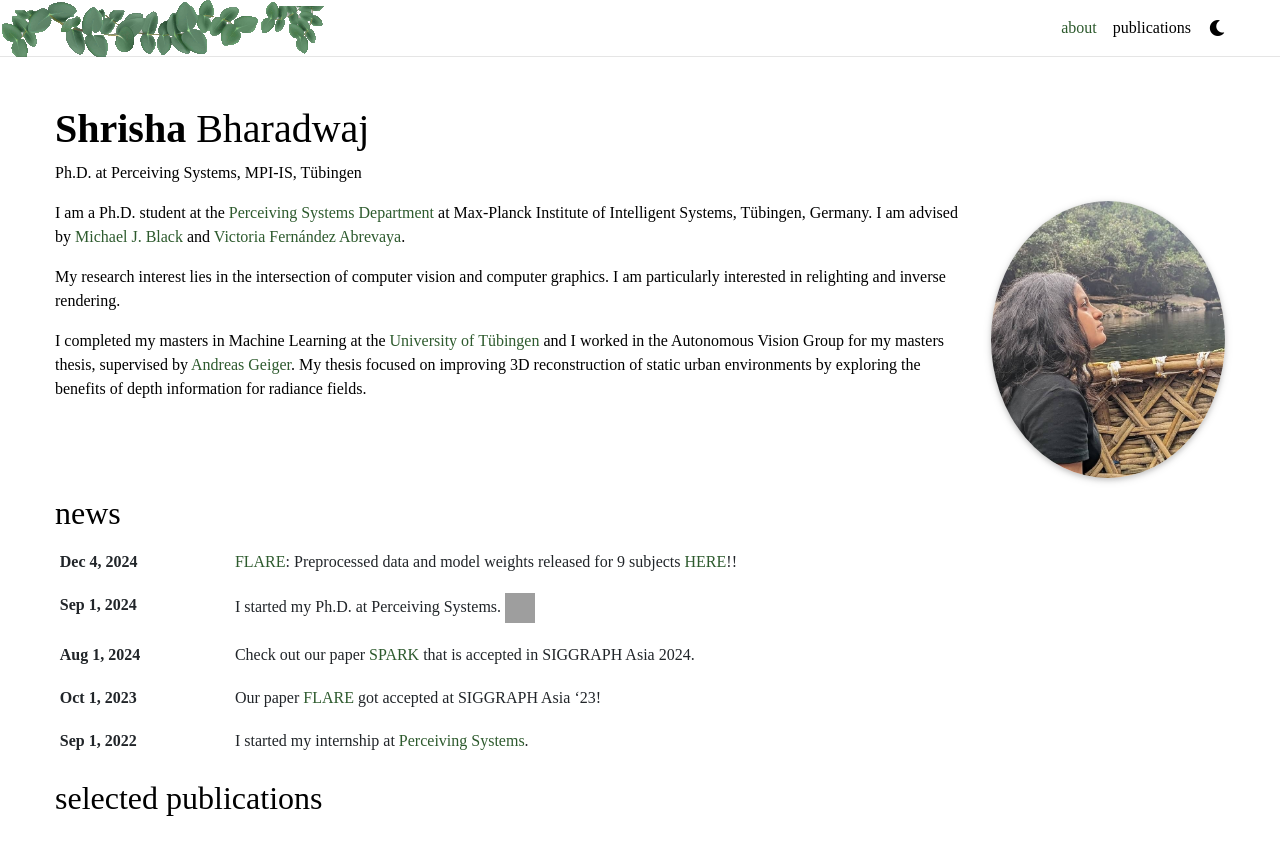
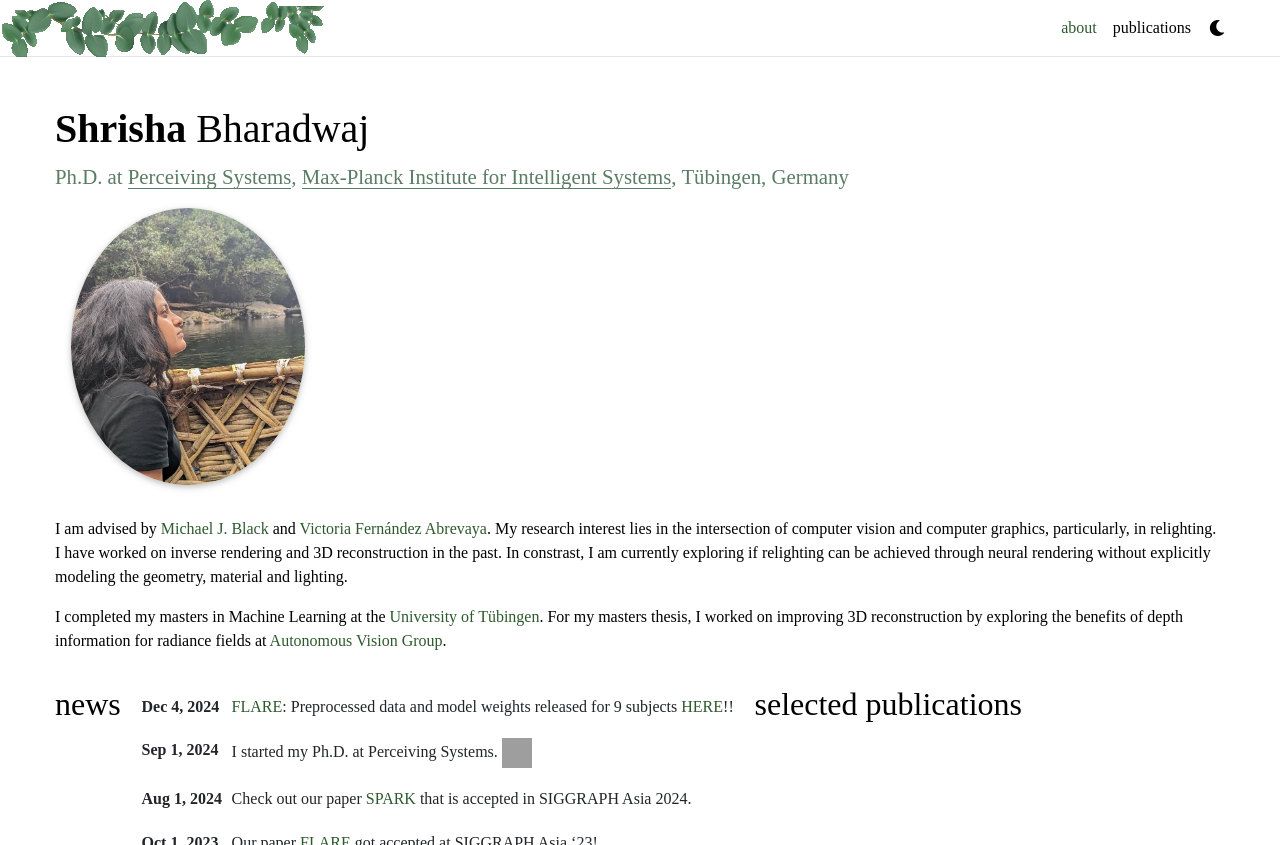
Before and after one commit to sbharadwajj/sbharadwajj.github.io, a Jekyll site: the page built from _pages/about.md, in a window 1280 px wide and 1222 px high, cut to the strip 0-845 px from the top of the window. Built offline with Jekyll 4.4.1, drawn with Linux system fonts in a browser that asks for light colours; full-size pictures stand in for the smaller copies a plugin makes; some web fonts are replaced; comment, search, counter and statistics services are not loaded; a style sheet for code colours, icons or effects is not loaded; grey boxes are pictures that could not be loaded.

Commit message:
update about

```diff
--- a/_pages/about.md
+++ b/_pages/about.md
@@ -2,7 +2,7 @@
 layout: about
 title: about
 permalink: /
-subtitle: Ph.D. at Perceiving Systems, MPI-IS, Tübingen
+subtitle: Ph.D. at <a href="https://is.mpg.de/ps/" target="_blank">Perceiving Systems</a>, <a href="https://is.mpg.de/" target="_blank">Max-Planck Institute for Intelligent Systems</a>, Tübingen, Germany
 
 profile:
   align: right
@@ -16,11 +16,9 @@ selected_papers: true # includes a list of papers marked as "selected={true}"
 social: true  # includes social icons at the bottom of the page
 ---
 
-I am a Ph.D. student at the [Perceiving Systems Department](https://ps.is.mpg.de/) at Max-Planck Institute of Intelligent Systems, Tübingen, Germany. I am advised by [Michael J. Black](https://ps.is.mpg.de/person/black) and [Victoria Fernández Abrevaya](https://vabrevaya.github.io/).
+I am advised by [Michael J. Black](https://ps.is.mpg.de/person/black) and [Victoria Fernández Abrevaya](https://vabrevaya.github.io/). My research interest lies in the intersection of computer vision and computer graphics, particularly, in relighting. I have worked on inverse rendering and 3D reconstruction in the past. In constrast, I am currently exploring if relighting can be achieved through neural rendering without explicitly modeling the geometry, material and lighting.
 
-My research interest lies in the intersection of computer vision and computer graphics. I am particularly interested in relighting and inverse rendering.
-
-I completed my masters in Machine Learning at the [University of Tübingen](https://uni-tuebingen.de/fakultaeten/mathematisch-naturwissenschaftliche-fakultaet/fachbereiche/informatik/studium/studiengaenge/machine-learning/) and I worked in the Autonomous Vision Group for my masters thesis, supervised by [Andreas Geiger](https://www.cvlibs.net/). My thesis focused on improving 3D reconstruction of static urban environments by exploring the benefits of depth information for radiance fields.
+I completed my masters in Machine Learning at the [University of Tübingen](https://uni-tuebingen.de/studium/studienangebot/verzeichnis-der-studiengaenge/detail/course/machine-learning-master/). For my masters thesis, I worked on improving 3D reconstruction by exploring the benefits of depth information for radiance fields at [Autonomous Vision Group](https://www.cvlibs.net/index.php).
 
 <!-- Write your biography here. Tell the world about yourself. Link to your favorite [subreddit](http://reddit.com). You can put a picture in, too. The code is already in, just name your picture `prof_pic.jpg` and put it in the `img/` folder.
 
--- a/_sass/_base.scss
+++ b/_sass/_base.scss
@@ -116,6 +116,8 @@ blockquote {
 
 .profile {
   width: 100%;
+  vertical-align: top;
+  display: inline-block;
 
   .address {
     margin-bottom: 5px;
@@ -131,15 +133,20 @@ blockquote {
 
 .profile.float-right {
   margin-left: 1rem;
+  float: right;
+  margin-top: 0;
 }
 
 .profile.float-left {
   margin-right: 1rem;
+  float: left;
+  margin-top: 0;
 }
 
 @media (min-width: 576px) {
   .profile {
     width: 20%;
+    vertical-align: top;
 
     .address {
       p {
@@ -163,6 +170,17 @@ blockquote {
   }
 }
 
+// Ensure proper alignment of content next to profile
+.clearfix {
+  overflow: hidden;
+}
+
+.post article {
+  display: flex;
+  flex-wrap: wrap;
+  align-items: flex-start;
+  gap: 1rem;
+}
 
 // Navbar customization
 
@@ -1016,3 +1034,22 @@ nav[data-toggle="toc"] {
     }
   }
 }
+
+// Subtitle styling
+.post-header .desc {
+  font-size: 1.3rem;
+  color: #5a7c65;
+  font-weight: 500;
+
+  a {
+    color: #5a7c65;
+    text-decoration: none;
+    border-bottom: 1px solid #5a7c65;
+    transition: color 0.2s ease;
+
+    &:hover {
+      color: #4a6b55;
+      border-bottom-color: #4a6b55;
+    }
+  }
+}
```
